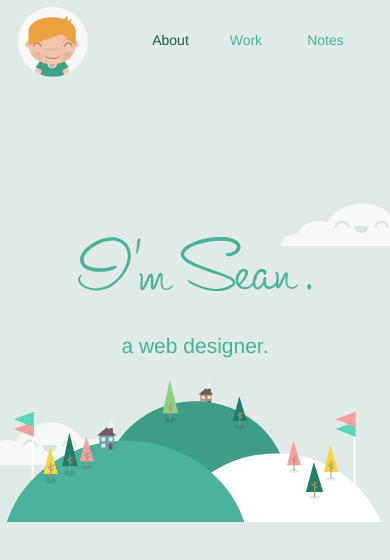
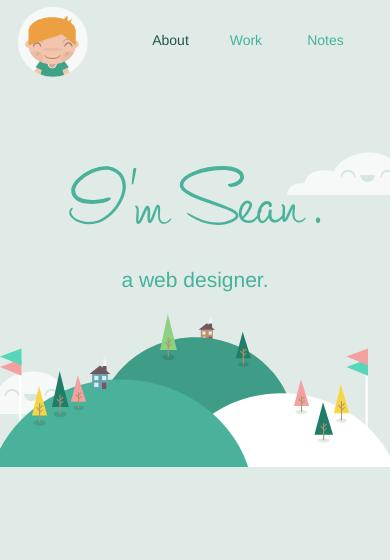
Before and after one commit to SanthoshGugan/SanthoshGugan.github.io, a plain HTML site: page index.html in a window 390 px wide. Shown: the top 560 px of the page. Drawn offline with Linux system fonts and the light colour scheme.

Commit message:
RWD Changes

```diff
--- a/styles/style.css
+++ b/styles/style.css
@@ -193,6 +193,9 @@ p.im-sean-text.text-center {
 		-moz-transition: all 1s;
 		transition: all 1s;
 	}
+	.jumbotron {
+		background-color: #E0EBE8 !important;
+	}
 }
 @media (max-width: 450px) {
 	.right-cloud {
@@ -211,6 +214,16 @@ p.im-sean-text.text-center {
 		-moz-transition: all 1s;
 		transition: all 1s;
 	}
+	div .mainImage {
+		position: absolute;
+		top: -6%;
+		-webkit-transition: all 1s;
+		-moz-transition: all 1s;
+		transition: all 5s;
+	}
+	.jumbotron {
+		background-color: #E0EBE8 !important;
+	}
 }
 /*Mobile*/
 @media (max-width: 765px ){
```
